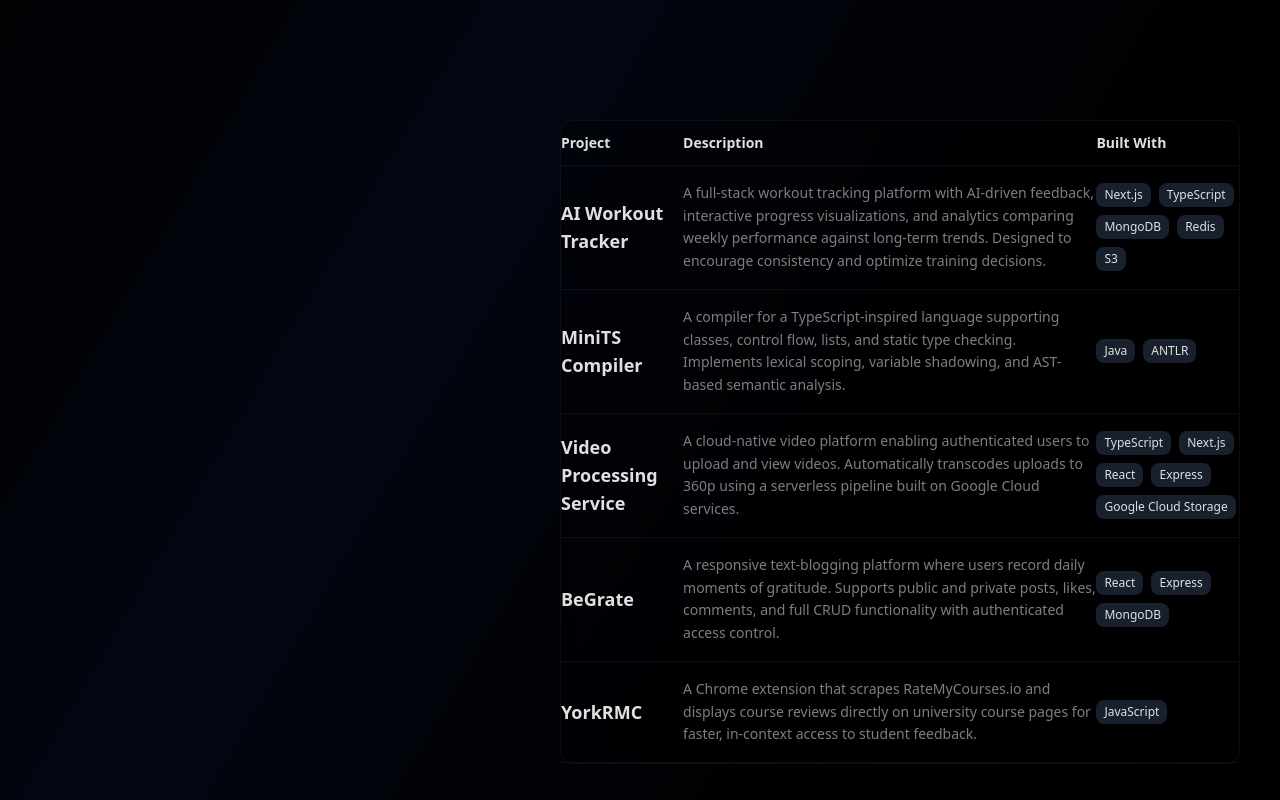
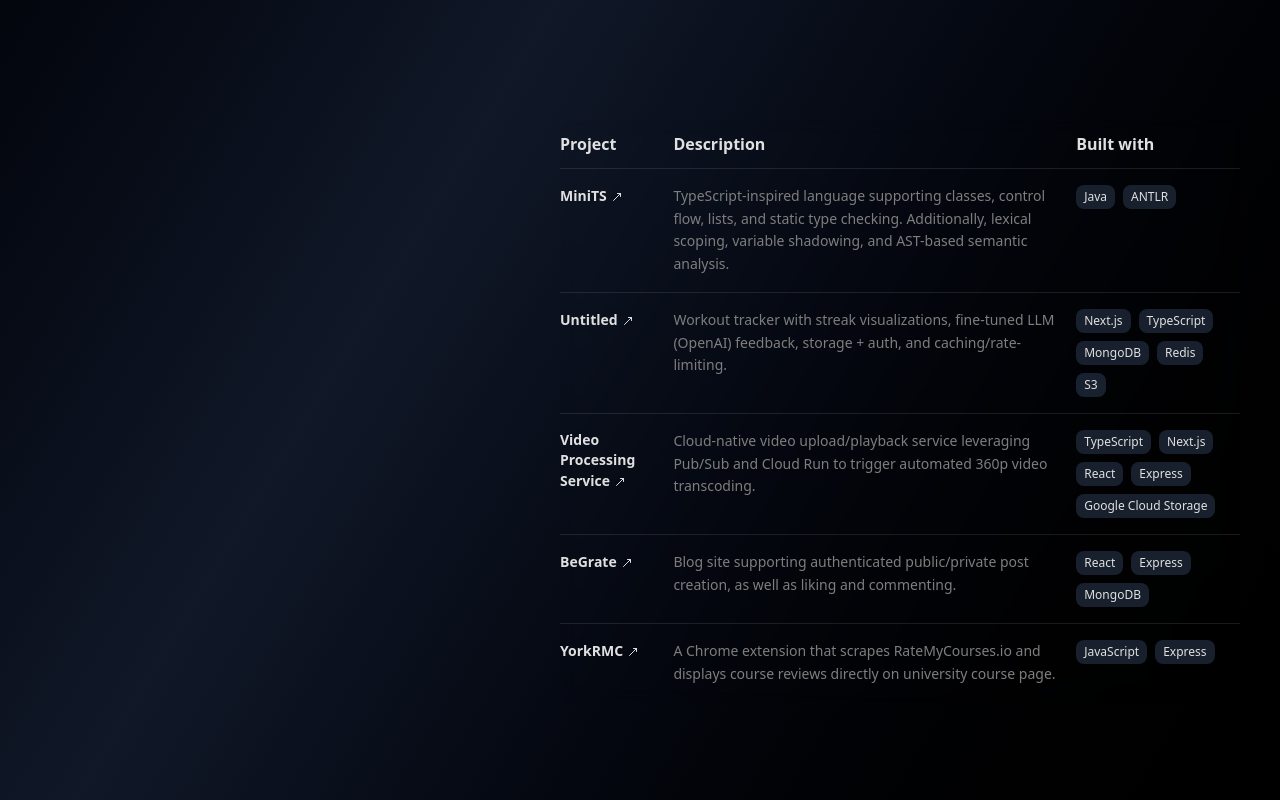
Before and after one commit to russl8/portfolio_v2, a Next.js app: page / in a window 1280 px wide. Shown: the part 1200-2000 px from the top of the page. Built offline with nearby package versions, Linux system fonts and the light colour scheme.

Commit message:
projects

```diff
--- a/app/globals.css
+++ b/app/globals.css
@@ -13,7 +13,7 @@
   --color-subheading: #E0E0E0;
   --color-body: #E0E0E0;
   --color-secondary: #7E7E7E;
-  --color-accent: #0051A5;
+  --color-accent: #00FFFF;
   --color-gray-grad: linear-gradient(black, gray)
 ;
   --color-sidebar-ring: var(--sidebar-ring);
@@ -99,36 +99,23 @@ html {
   --secondary-foreground: oklch(0.205 0 0);
   --muted: oklch(0.97 0 0);
   --muted-foreground: oklch(0.556 0 0);
-  --accent: oklch(0.97 0 0);
+  --accent: #00FFFF;
   --accent-foreground: oklch(0.205 0 0);
   --destructive: oklch(0.577 0.245 27.325);
   --border: oklch(0.922 0 0);
   --input: oklch(0.922 0 0);
-  --ring: oklch(0.708 0 0);
-  --chart-1: oklch(0.646 0.222 41.116);
-  --chart-2: oklch(0.6 0.118 184.704);
-  --chart-3: oklch(0.398 0.07 227.392);
-  --chart-4: oklch(0.828 0.189 84.429);
-  --chart-5: oklch(0.769 0.188 70.08);
-  --sidebar: oklch(0.985 0 0);
-  --sidebar-foreground: oklch(0.145 0 0);
-  --sidebar-primary: oklch(0.205 0 0);
-  --sidebar-primary-foreground: oklch(0.985 0 0);
-  --sidebar-accent: oklch(0.97 0 0);
-  --sidebar-accent-foreground: oklch(0.205 0 0);
-  --sidebar-border: oklch(0.922 0 0);
-  --sidebar-ring: oklch(0.708 0 0);
+
   --background-grad: linear-gradient(
       to bottom right,
       black,
-      theme(--color-gray-950),
+      theme(--color-gray-900),
       black
     );
 }
 
 
 @layer base {
-  body {
+  html {
     background-image: var(--background-grad)
   }
 }
--- a/app/layout.tsx
+++ b/app/layout.tsx
@@ -26,7 +26,7 @@ export default function RootLayout({
   return (
     <html lang="en">
       <body
-        className={`${geistSans.variable} ${geistMono.variable} antialiased `}
+        className={`${geistSans.variable} ${geistMono.variable} antialiased  `}
       >
         <div className="flex flex-col lg:flex-row h-full xl:max-w-screen-xl mx-auto my-24 px-6 lg:px-10">
           {children}
--- a/components/experience/ExperienceCard.tsx
+++ b/components/experience/ExperienceCard.tsx
@@ -48,7 +48,7 @@ const ExperienceCard = ({ experience }: ExperienceCardProps) => {
           ],
           isModal && [
             "max-w-xs lg:max-w-3xl",
-            "scale-105",
+            "scale-110",
             "bg-linear-to-br from-black via-gray-900  to-black text-white",
           ],
         )}
@@ -82,9 +82,10 @@ const ExperienceCard = ({ experience }: ExperienceCardProps) => {
                   [
                     "ml-1 w-4 font-bold align-bottom self-end",
                     "group-hover:translate-x-0.75 group-hover:-translate-y-0.75 transition-transform duration-200",
-                    "hidden sm:block",
+                    " ",
                   ],
                   isModal && ["hidden"],
+                  !isModal &&" sm:block"
                 )}
               />
             </p>
--- a/components/lib/projects.ts
+++ b/components/lib/projects.ts
@@ -2,23 +2,24 @@ import type { Project } from "./types";
 
 export const projects: Project[] = [
   {
-    name: "AI Workout Tracker",
+    name: "MiniTS",
     description:
-      "A full-stack workout tracking platform with AI-driven feedback, interactive progress visualizations, and analytics comparing weekly performance against long-term trends. Designed to encourage consistency and optimize training decisions.",
-    websiteUrl: "",
-    technologies: ["Next.js", "TypeScript", "MongoDB", "Redis", "S3"],
-  },
-  {
-    name: "MiniTS Compiler",
-    description:
-      "A compiler for a TypeScript-inspired language supporting classes, control flow, lists, and static type checking. Implements lexical scoping, variable shadowing, and AST-based semantic analysis.",
+      "TypeScript-inspired language supporting classes, control flow, lists, and static type checking. Additionally, lexical scoping, variable shadowing, and AST-based semantic analysis.",
     websiteUrl: "",
     technologies: ["Java", "ANTLR"],
   },
   {
+    name: "Untitled",
+    description:
+      "Workout tracker with streak visualizations, fine-tuned LLM (OpenAI) feedback, storage + auth, and caching/rate-limiting.",
+    websiteUrl: "",
+    technologies: ["Next.js", "TypeScript", "MongoDB", "Redis", "S3"],
+  },
+
+  {
     name: "Video Processing Service",
     description:
-      "A cloud-native video platform enabling authenticated users to upload and view videos. Automatically transcodes uploads to 360p using a serverless pipeline built on Google Cloud services.",
+      "Cloud-native video upload/playback service leveraging Pub/Sub and Cloud Run to trigger automated 360p video transcoding.",
     websiteUrl: "",
     technologies: [
       "TypeScript",
@@ -31,15 +32,15 @@ export const projects: Project[] = [
   {
     name: "BeGrate",
     description:
-      "A responsive text-blogging platform where users record daily moments of gratitude. Supports public and private posts, likes, comments, and full CRUD functionality with authenticated access control.",
+      "Blog site supporting authenticated public/private post creation, as well as liking and commenting.",
     websiteUrl: "",
     technologies: ["React", "Express", "MongoDB"],
   },
   {
     name: "YorkRMC",
     description:
-      "A Chrome extension that scrapes RateMyCourses.io and displays course reviews directly on university course pages for faster, in-context access to student feedback.",
+      "A Chrome extension that scrapes RateMyCourses.io and displays course reviews directly on university course page.",
     websiteUrl: "",
-    technologies: ["JavaScript"],
+    technologies: ["JavaScript", "Express"],
   },
 ];
--- a/components/projects/ProjectRow.tsx
+++ b/components/projects/ProjectRow.tsx
@@ -11,21 +11,25 @@ interface ProjectCardProps {
 
 const ProjectRow = ({ project }: ProjectCardProps) => {
   return (
-    <tr
-      className="
-        border-b border-white/5
-        transition-colors
-
-      "
-    >
-      <td className="py-4 text-subheading font-semibold">
-        {project.name}
+    <tr className="border-t border-white/10 align-top z-10">
+      {/* make this an actual link */}
+      <td className="py-4  my-auto text-subheading text-sm font-semibold">
+        <span className="group hover:cursor-pointer hover:text-accent/50 transition-colors duration-250 py-4 ">
+          {project.name}
+          <MoveUpRight
+            className={cn(
+              "inline ml-1 w-3",
+              "transition-transform duration-200",
+              "group-hover:translate-x-0.5 group-hover:-translate-y-0.5",
+              "hidden sm:inline",
+            )}
+          />
+        </span>
       </td>
 
-      <td className="py-4 text-sm text-secondary leading-relaxed">
+      <td className="py-4 px-2 text-sm text-secondary leading-relaxed align-top">
         {project.description}
       </td>
-
       <td className="py-4">
         <div className="flex flex-row flex-wrap gap-2">
           {project.technologies.map((skill) => (
@@ -37,5 +41,4 @@ const ProjectRow = ({ project }: ProjectCardProps) => {
   );
 };
 
-
 export default ProjectRow;
--- a/components/projects/ProjectSection.tsx
+++ b/components/projects/ProjectSection.tsx
@@ -17,13 +17,13 @@ const ProjectSection = () => {
    */
   return (
 <Section sectionName="projects" onEnter={context.setCurrentSection}>
-  <div className="rounded-xl border border-white/5 bg-black/30 backdrop-blur-sm">
-    <table className="w-full border-collapse">
-      <thead className="text-subheading text-sm">
-        <tr className="border-b border-white/5">
-          <th className="py-3 text-left font-semibold">Project</th>
-          <th className="py-3 text-left font-semibold">Description</th>
-          <th className="py-3 text-left font-semibold">Built With</th>
+  <div className="rounded-xl  backdrop-blur-sm">
+    <table className="w-full">
+      <thead className="text-subheading text-base font-bold">
+        <tr className="">
+          <th className="py-3 text-left">Project</th>
+          <th className="py-3 px-2 text-left">Description</th>
+          <th className="py-3 text-left">Built with</th>
         </tr>
       </thead>
       <tbody className="text-secondary">
```
